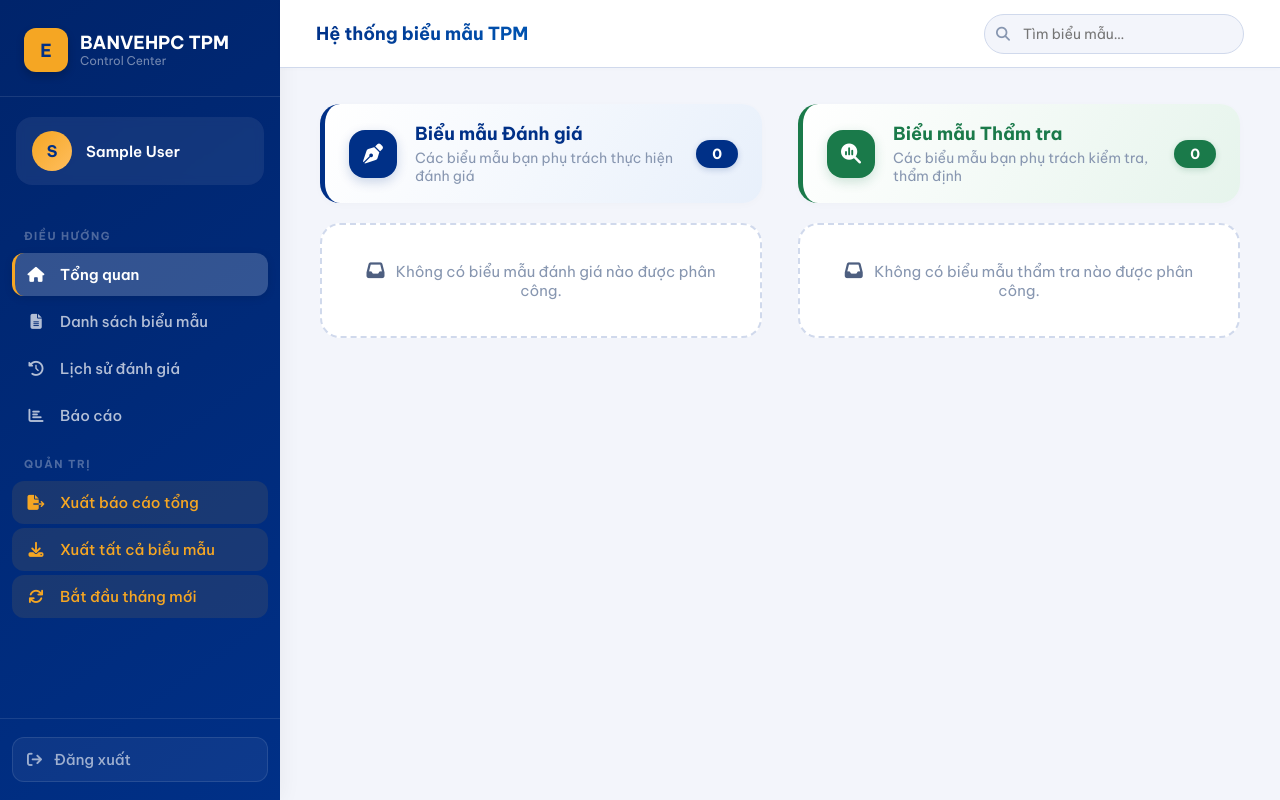
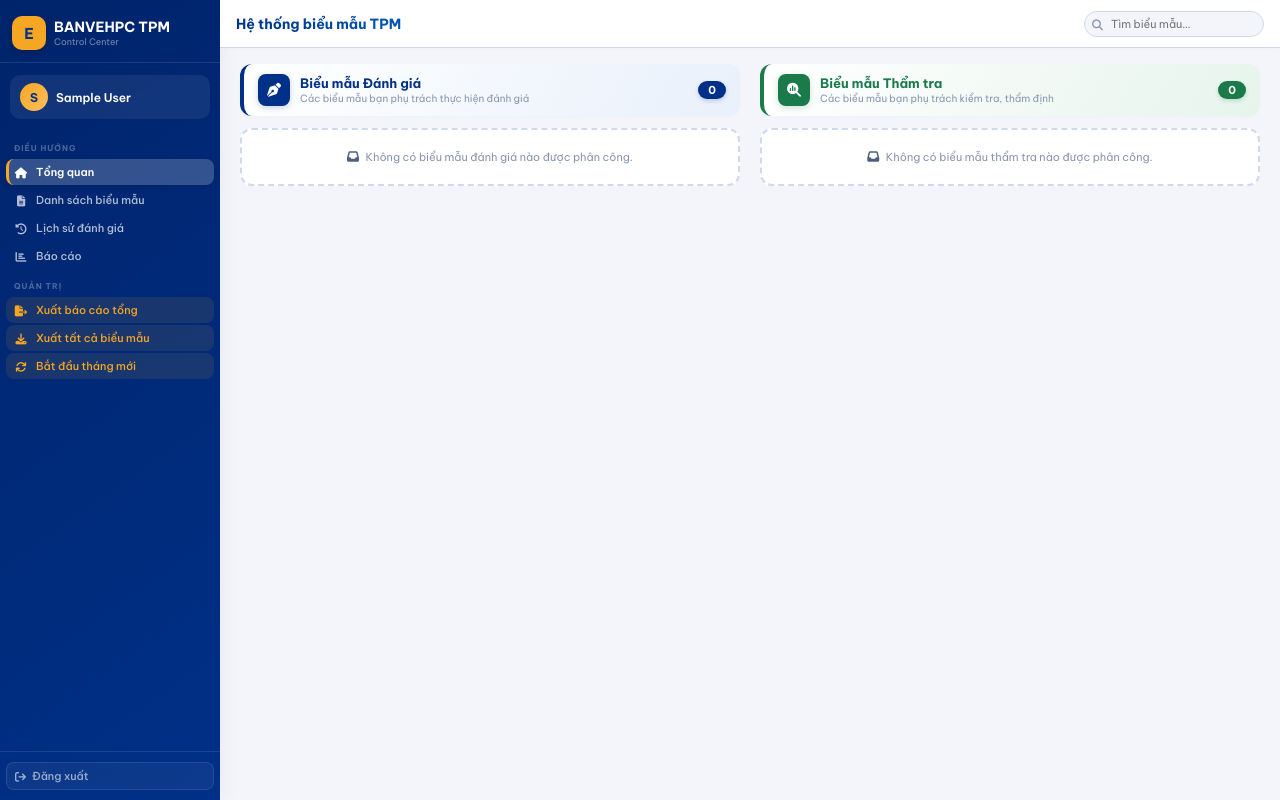
Before and after one commit to quangvinhatd2/tpm-web-app, a Flask app: page /dashboard in a window 1280 px wide. Run offline with Flask 3, Linux system fonts and the light colour scheme; the visitor is signed in with stand-in values (Sample User, id 1); data that the repository does not hold is empty.

Commit message:
Hoan tat don dep: Luu font va khung thanh cuộn

```diff
--- a/app.py
+++ b/app.py
@@ -6,7 +6,7 @@ from io import BytesIO
 from datetime import datetime
 from flask import Flask, render_template, request, redirect, url_for, session, flash, send_file
 from openpyxl import load_workbook, Workbook
-from openpyxl.styles import Font, Alignment
+from openpyxl.styles import Font, Alignment, Border, Side
 from unicodedata import normalize
 
 app = Flask(__name__)
@@ -600,6 +600,18 @@ def export_all_forms():
         ws.append(["Người đánh giá:", sugg['reviewer_signature'] if sugg else ''])
         ws.append(["Người thẩm tra:", sugg['checker_signature'] if sugg else ''])
 
+        # Áp dụng border đơn cho tất cả các ô có dữ liệu
+        thin_border = Border(
+            left=Side(style='thin'),
+            right=Side(style='thin'),
+            top=Side(style='thin'),
+            bottom=Side(style='thin')
+        )
+        for row in ws.iter_rows():
+            for cell in row:
+                if cell.value is not None or cell.column_letter:
+                    cell.border = thin_border
+
         # Tự động điều chỉnh độ rộng cột
         for col in ws.columns:
             max_length = 0
--- a/templates/dashboard.html
+++ b/templates/dashboard.html
@@ -24,12 +24,12 @@
             --text-1:    #1a2340;
             --text-2:    #4e5f80;
             --text-3:    #8796b0;
-            --sidebar-w: 280px;
+            --sidebar-w: 220px;
         }
 
         body {
             font-family: 'Be Vietnam Pro', sans-serif;
-            font-size: 16px;
+            font-size: 13px;
             background: var(--surface);
             color: var(--text-1);
             min-height: 100vh;
@@ -49,150 +49,148 @@
             box-shadow: 2px 0 20px rgba(0,0,0,0.05);
         }
         .sidebar-brand {
-            padding: 28px 24px 24px;
+            padding: 16px 12px 12px;
             border-bottom: 1px solid rgba(255,255,255,.1);
             display: flex;
             align-items: center;
-            gap: 12px;
+            gap: 8px;
         }
         .brand-logo {
             background: var(--gold);
             color: var(--blue);
             font-weight: 700;
-            font-size: 18px;
-            width: 44px; height: 44px;
-            border-radius: 12px;
+            font-size: 15px;
+            width: 34px; height: 34px;
+            border-radius: 10px;
             display: flex;
             align-items: center;
             justify-content: center;
             flex-shrink: 0;
-            box-shadow: 0 4px 8px rgba(0,0,0,0.2);
+            box-shadow: 0 2px 6px rgba(0,0,0,0.2);
         }
-        .brand-name { color: #fff; font-size: 18px; font-weight: 700; line-height: 1.2; }
-        .brand-sub  { color: rgba(255,255,255,.45); font-size: 12px; }
+        .brand-name { color: #fff; font-size: 14px; font-weight: 700; line-height: 1.2; }
+        .brand-sub  { color: rgba(255,255,255,.45); font-size: 9px; }
 
         .sidebar-user {
-            margin: 20px 16px 0;
-            padding: 14px 16px;
+            margin: 12px 10px 0;
+            padding: 8px 10px;
             background: rgba(255,255,255,.07);
             backdrop-filter: blur(4px);
-            border-radius: 16px;
+            border-radius: 10px;
             display: flex;
             align-items: center;
-            gap: 14px;
+            gap: 8px;
             transition: background 0.2s;
         }
-        .sidebar-user:hover {
-            background: rgba(255,255,255,.12);
-        }
+        .sidebar-user:hover { background: rgba(255,255,255,.12); }
         .user-av {
-            width: 40px; height: 40px;
+            width: 28px; height: 28px;
             background: linear-gradient(135deg, var(--gold), #ffbe5e);
             border-radius: 50%;
             display: flex;
             align-items: center;
             justify-content: center;
             font-weight: 700;
-            font-size: 16px;
+            font-size: 12px;
             color: var(--blue);
             flex-shrink: 0;
         }
         .user-name {
-            font-size: 15px; font-weight: 600; color: #fff;
+            font-size: 12px; font-weight: 600; color: #fff;
             white-space: nowrap; overflow: hidden; text-overflow: ellipsis;
         }
-        .user-role { font-size: 11px; color: rgba(255,255,255,.5); text-transform: uppercase; letter-spacing: .8px; }
+        .user-role { font-size: 8px; color: rgba(255,255,255,.5); text-transform: uppercase; letter-spacing: .8px; }
 
-        .sidebar-nav { flex: 1; padding: 24px 12px; overflow-y: auto; }
+        .sidebar-nav { flex: 1; padding: 12px 6px; overflow-y: auto; }
         .nav-label {
-            font-size: 11px; font-weight: 700; letter-spacing: 1.5px;
+            font-size: 8px; font-weight: 700; letter-spacing: 1px;
             text-transform: uppercase; color: rgba(255,255,255,.3);
-            padding: 0 12px; margin: 20px 0 10px;
+            padding: 0 8px; margin: 12px 0 6px;
         }
         .nav-item {
-            display: flex; align-items: center; gap: 14px;
-            padding: 12px 14px; border-radius: 12px;
+            display: flex; align-items: center; gap: 8px;
+            padding: 6px 8px; border-radius: 8px;
             color: rgba(255,255,255,.7); text-decoration: none;
-            font-size: 15px; font-weight: 500;
-            transition: all 0.2s ease; margin-bottom: 4px;
+            font-size: 11px; font-weight: 500;
+            transition: all 0.2s ease; margin-bottom: 2px;
         }
-        .nav-item i { width: 20px; text-align: center; font-size: 15px; }
-        .nav-item:hover { background: rgba(255,255,255,.12); color: #fff; transform: translateX(4px); }
+        .nav-item i { width: 14px; text-align: center; font-size: 11px; }
+        .nav-item:hover { background: rgba(255,255,255,.12); color: #fff; transform: translateX(2px); }
         .nav-item.active {
             background: rgba(255,255,255,.2); color: #fff; font-weight: 600;
-            border-left: 3px solid var(--gold); padding-left: 11px;
-            box-shadow: 0 2px 8px rgba(0,0,0,0.1);
+            border-left: 3px solid var(--gold); padding-left: 5px;
+            box-shadow: 0 2px 6px rgba(0,0,0,0.1);
         }
         .nav-item.admin { color: var(--gold); background: rgba(245,166,35,.1); }
         .nav-item.admin:hover { background: rgba(245,166,35,.2); }
 
-        .sidebar-footer { padding: 18px 12px; border-top: 1px solid rgba(255,255,255,.1); }
+        .sidebar-footer { padding: 10px 6px; border-top: 1px solid rgba(255,255,255,.1); }
         .btn-logout {
-            display: flex; align-items: center; gap: 12px;
-            width: 100%; padding: 12px 14px; border-radius: 12px;
+            display: flex; align-items: center; gap: 6px;
+            width: 100%; padding: 6px 8px; border-radius: 8px;
             background: rgba(255,255,255,.05);
             border: 1px solid rgba(255,255,255,.1);
-            color: rgba(255,255,255,.6); font-size: 15px; font-weight: 500;
+            color: rgba(255,255,255,.6); font-size: 11px; font-weight: 500;
             font-family: inherit; cursor: pointer; text-decoration: none;
             transition: all 0.2s;
         }
-        .btn-logout:hover { background: rgba(200,30,30,.2); border-color: rgba(200,30,30,.3); color: #f87171; transform: translateY(-2px); }
+        .btn-logout:hover { background: rgba(200,30,30,.2); border-color: rgba(200,30,30,.3); color: #f87171; transform: translateY(-1px); }
 
         /* ── MAIN ────────────────────────────────── */
         .main { flex: 1; min-width: 0; display: flex; flex-direction: column; background: var(--surface); }
 
         .topbar {
-            height: 68px;
+            height: 48px;
             background: var(--white);
             border-bottom: 1px solid var(--border);
             display: flex;
             align-items: center;
             justify-content: space-between;
-            padding: 0 36px;
+            padding: 0 16px;
             position: sticky; top: 0; z-index: 30;
             box-shadow: 0 1px 4px rgba(0,0,0,0.02);
         }
-        .topbar-title { font-size: 18px; font-weight: 700; background: linear-gradient(135deg, var(--blue), var(--blue-mid)); -webkit-background-clip: text; background-clip: text; color: transparent; }
-        .topbar-right { display: flex; align-items: center; gap: 14px; }
+        .topbar-title { font-size: 14px; font-weight: 700; background: linear-gradient(135deg, var(--blue), var(--blue-mid)); -webkit-background-clip: text; background-clip: text; color: transparent; }
+        .topbar-right { display: flex; align-items: center; gap: 8px; }
 
         .search-wrap { position: relative; }
         .search-wrap i {
-            position: absolute; left: 12px; top: 50%;
-            transform: translateY(-50%); color: var(--text-3); font-size: 14px; pointer-events: none;
+            position: absolute; left: 8px; top: 50%;
+            transform: translateY(-50%); color: var(--text-3); font-size: 11px; pointer-events: none;
         }
         .search-input {
-            padding: 10px 12px 10px 38px; width: 260px;
-            border: 1.5px solid var(--border); border-radius: 40px;
-            font-family: inherit; font-size: 14px; color: var(--text-1);
+            padding: 5px 8px 5px 26px; width: 180px;
+            border: 1.5px solid var(--border); border-radius: 30px;
+            font-family: inherit; font-size: 11px; color: var(--text-1);
             outline: none; background: var(--surface);
             transition: all 0.2s;
         }
-        .search-input:focus { border-color: var(--blue-mid); background: #fff; width: 320px; box-shadow: 0 0 0 3px rgba(0,48,135,0.1); }
+        .search-input:focus { border-color: var(--blue-mid); background: #fff; width: 210px; box-shadow: 0 0 0 2px rgba(0,48,135,0.1); }
 
         /* ── PAGE BODY ── 2 CỘT ──────────────────── */
         .page-body {
-            padding: 36px 40px 60px;
+            padding: 16px 20px 32px;
             display: grid;
             grid-template-columns: 1fr 1fr;
-            gap: 36px;
+            gap: 20px;
         }
 
         .section-block {
             display: flex;
             flex-direction: column;
-            gap: 20px;
+            gap: 12px;
         }
 
         .section-header {
             display: flex;
             align-items: center;
-            gap: 18px;
-            padding: 18px 24px;
-            border-radius: 20px;
+            gap: 10px;
+            padding: 10px 14px;
+            border-radius: 12px;
             background: var(--white);
-            border-left: 5px solid;
+            border-left: 4px solid;
             transition: all 0.2s;
-            box-shadow: 0 2px 8px rgba(0,0,0,0.02);
+            box-shadow: 0 1px 4px rgba(0,0,0,0.02);
         }
         .section-header.danh-gia {
             border-left-color: var(--blue);
@@ -203,66 +201,66 @@
             background: linear-gradient(120deg, var(--white), var(--green-bg));
         }
         .section-header:hover {
-            transform: translateY(-3px);
-            box-shadow: 0 8px 20px rgba(0,0,0,0.05);
+            transform: translateY(-1px);
+            box-shadow: 0 6px 12px rgba(0,0,0,0.05);
         }
 
         .section-header-icon {
-            width: 48px; height: 48px;
-            border-radius: 16px;
+            width: 32px; height: 32px;
+            border-radius: 8px;
             display: flex; align-items: center; justify-content: center;
-            font-size: 20px;
+            font-size: 14px;
             flex-shrink: 0;
         }
-        .section-header.danh-gia .section-header-icon { background: var(--blue); color: #fff; box-shadow: 0 4px 12px rgba(0,48,135,0.2); }
-        .section-header.tham-tra .section-header-icon { background: var(--green); color: #fff; box-shadow: 0 4px 12px rgba(26,122,74,0.2); }
+        .section-header.danh-gia .section-header-icon { background: var(--blue); color: #fff; box-shadow: 0 2px 6px rgba(0,48,135,0.2); }
+        .section-header.tham-tra .section-header-icon { background: var(--green); color: #fff; box-shadow: 0 2px 6px rgba(26,122,74,0.2); }
 
         .section-header-text { flex: 1; }
         .section-header-title {
-            font-size: 18px;
+            font-size: 13px;
             font-weight: 700;
             line-height: 1.3;
         }
         .section-header.danh-gia .section-header-title { color: var(--blue); }
         .section-header.tham-tra .section-header-title { color: var(--green); }
 
-        .section-header-desc { font-size: 14px; color: var(--text-3); margin-top: 4px; }
+        .section-header-desc { font-size: 10px; color: var(--text-3); margin-top: 1px; }
 
         .section-count-badge {
-            font-size: 14px;
+            font-size: 11px;
             font-weight: 700;
-            padding: 5px 16px;
-            border-radius: 40px;
+            padding: 2px 10px;
+            border-radius: 30px;
             flex-shrink: 0;
         }
-        .section-header.danh-gia .section-count-badge { background: var(--blue); color: #fff; box-shadow: 0 2px 6px rgba(0,48,135,0.2); }
-        .section-header.tham-tra .section-count-badge { background: var(--green); color: #fff; box-shadow: 0 2px 6px rgba(26,122,74,0.2); }
+        .section-header.danh-gia .section-count-badge { background: var(--blue); color: #fff; box-shadow: 0 2px 4px rgba(0,48,135,0.2); }
+        .section-header.tham-tra .section-count-badge { background: var(--green); color: #fff; box-shadow: 0 2px 4px rgba(26,122,74,0.2); }
 
         /* ── FORM CARDS ─────────────────────────── */
         .forms-grid {
             display: flex;
             flex-direction: column;
-            gap: 16px;
+            gap: 8px;
         }
 
         .form-card {
             background: var(--white);
-            border-radius: 20px;
-            padding: 20px 24px;
+            border-radius: 12px;
+            padding: 12px 14px;
             text-decoration: none;
             display: flex;
             flex-direction: column;
-            gap: 14px;
+            gap: 6px;
             transition: all 0.3s cubic-bezier(0.2, 0.9, 0.4, 1.1);
             position: relative;
             border: 1px solid rgba(0,0,0,0.04);
-            box-shadow: 0 2px 8px rgba(0,0,0,0.02);
+            box-shadow: 0 1px 4px rgba(0,0,0,0.02);
         }
         .form-card::before {
             content: '';
             position: absolute;
             inset: 0;
-            border-radius: 20px;
+            border-radius: 12px;
             padding: 1px;
             background: linear-gradient(120deg, transparent, rgba(255,255,255,0.3), transparent);
             mask: linear-gradient(#fff 0 0) content-box, linear-gradient(#fff 0 0);
@@ -379,75 +376,74 @@
             display: flex;
             align-items: center;
             justify-content: space-between;
-            padding-top: 14px;
+            padding-top: 6px;
             border-top: 1px solid var(--border);
-            font-size: 14px;
+            font-size: 10px;
             color: var(--text-3);
-            padding-left: 46px;
+            padding-left: 30px;
         }
 
         .form-cta {
-            font-size: 14px; font-weight: 600;
-            display: flex; align-items: center; gap: 8px;
-            padding: 6px 12px;
-            border-radius: 40px;
+            font-size: 10px; font-weight: 600;
+            display: flex; align-items: center; gap: 4px;
+            padding: 2px 6px;
+            border-radius: 30px;
             transition: all 0.2s;
         }
         .form-card.danh-gia .form-cta { color: var(--blue); background: rgba(0,48,135,0.04); }
         .form-card.tham-tra:not(.locked) .form-cta { color: var(--green); background: rgba(26,122,74,0.04); }
         .form-card.locked .form-cta { color: #b0bec5; background: transparent; }
-        .form-cta i { font-size: 12px; transition: transform 0.2s; }
-        .form-card:not(.locked):hover .form-cta i { transform: translateX(4px); }
+        .form-cta i { font-size: 8px; transition: transform 0.2s; }
+        .form-card:not(.locked):hover .form-cta i { transform: translateX(2px); }
         .form-card:not(.locked):hover .form-cta { background: rgba(0,0,0,0.02); }
 
         .badge-icon {
-            width: 32px; height: 32px;
+            width: 24px; height: 24px;
             background: linear-gradient(135deg, var(--blue-bg), var(--white));
-            border-radius: 12px;
+            border-radius: 6px;
             display: flex;
             align-items: center;
             justify-content: center;
-            font-size: 14px;
+            font-size: 11px;
             color: var(--blue-mid);
         }
 
-        /* ── EMPTY ───────────────────────────────── */
         .empty-section {
-            padding: 36px 28px;
+            padding: 20px 16px;
             background: var(--white);
             border: 2px dashed var(--border);
-            border-radius: 20px;
+            border-radius: 12px;
             text-align: center;
             color: var(--text-3);
-            font-size: 15px;
+            font-size: 11px;
             transition: all 0.2s;
         }
-        .empty-section i { margin-right: 8px; font-size: 18px; color: var(--text-2); }
+        .empty-section i { margin-right: 4px; font-size: 12px; color: var(--text-2); }
         .empty-section:hover { border-color: var(--blue-line); background: var(--blue-bg); }
 
         /* ── MOBILE ──────────────────────────────── */
         @media (max-width: 860px) {
             .sidebar   { display: none; }
-            .topbar    { padding: 0 20px; height: 60px; }
+            .topbar    { padding: 0 12px; height: 44px; }
             .page-body {
-                padding: 20px 20px 48px;
+                padding: 12px 12px 24px;
                 grid-template-columns: 1fr;
-                gap: 28px;
+                gap: 16px;
             }
-            .search-input { width: 180px; padding: 8px 12px 8px 34px; }
-            .search-input:focus { width: 220px; }
-            .section-header { padding: 12px 16px; gap: 12px; }
-            .section-header-icon { width: 38px; height: 38px; font-size: 16px; }
-            .form-card { padding: 14px 16px; }
-            .form-card-number { width: 28px; height: 28px; font-size: 13px; margin-right: 10px; }
-            .form-card-footer { padding-left: 38px; }
-            .form-card-title { font-size: 14px; }
+            .search-input { width: 130px; padding: 4px 6px 4px 24px; font-size: 10px; }
+            .search-input:focus { width: 160px; }
+            .section-header { padding: 8px 10px; gap: 8px; }
+            .section-header-icon { width: 28px; height: 28px; font-size: 12px; }
+            .form-card { padding: 10px 12px; }
+            .form-card-number { width: 20px; height: 20px; font-size: 10px; margin-right: 6px; }
+            .form-card-footer { padding-left: 26px; }
+            .form-card-title { font-size: 11px; }
         }
         @media (max-width: 500px) {
-            .section-header { padding: 10px 14px; gap: 10px; }
-            .section-header-icon { width: 32px; height: 32px; font-size: 14px; }
-            .section-header-title { font-size: 15px; }
-            .section-header-desc { font-size: 12px; }
+            .section-header { padding: 6px 8px; gap: 6px; }
+            .section-header-icon { width: 24px; height: 24px; font-size: 10px; }
+            .section-header-title { font-size: 12px; }
+            .section-header-desc { font-size: 9px; }
         }
     </style>
 </head>
```
Also changed, not shown: other parts of templates/dashboard.html (+29 -30 lines), templates/evaluation_form.html (+22 -4 lines), templates/login.html (+72 -23 lines), 1 other file.
